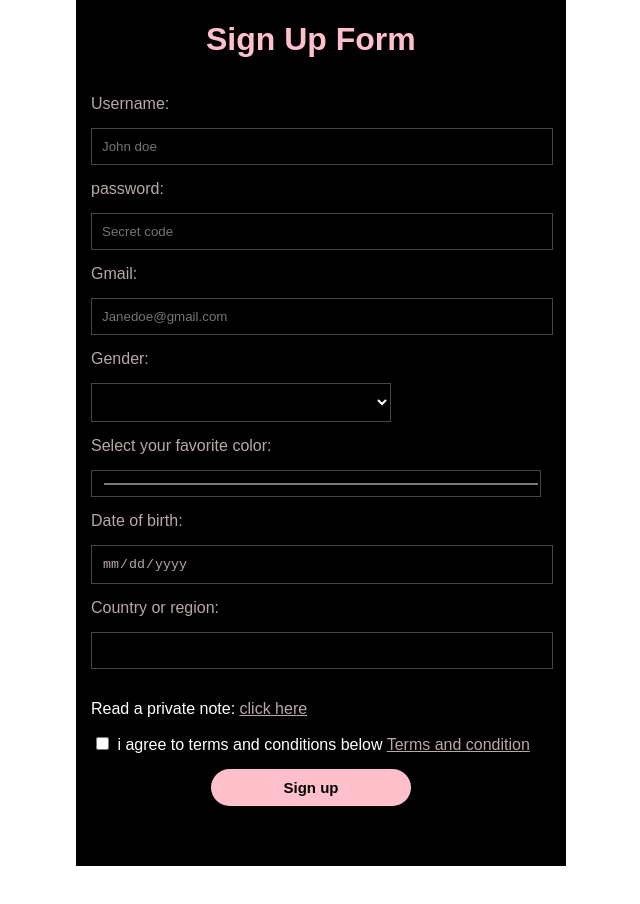
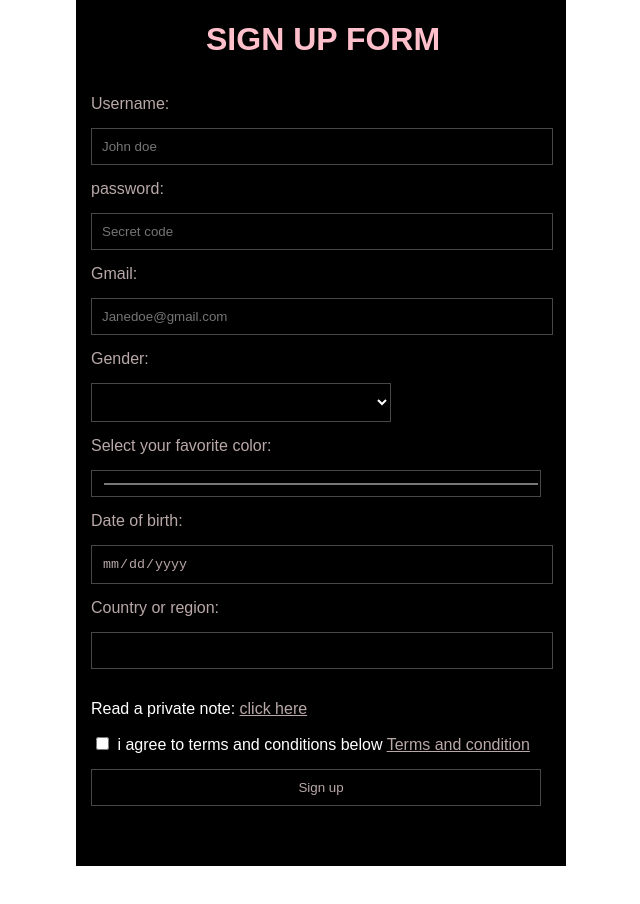
Before and after one commit to collinswebdev/signup-, a plain HTML site: page index.html in a window 1280 px wide. Shown: the top 904 px of the page, without its empty margins (319-959 px from the left). Drawn offline with Linux system fonts and the light colour scheme.

Commit message:
Refactor signup form layout and button type
Updated the signup form structure and styling.

```diff
--- a/index.html
+++ b/index.html
@@ -6,9 +6,12 @@
     <title>My Signup Form</title>
     <link rel="stylesheet" href="style.css" />
   </head>
-  <body id="body">
-    <form action="">
-      <h1 class="h1-text">Sign Up Form</h1>
+
+  <body>
+    <div id="body">
+      <form action="form" id="signupForm ">
+        <div class="twodiv"><h1 class="signupformh1">SIGN UP FORM</h1></div>
+
         <label for="username">Username:</label>
         <input type="text" placeholder="John doe" id="username" />
         <label for="password">password:</label>
@@ -16,7 +19,7 @@
         <label for="gmail">Gmail:</label>
         <input type="email" placeholder="Janedoe@gmail.com" id="gmail" />
         <label for="gender">Gender:</label>
-      <select required>
+        <select id="gender" required>
           <option value="" selected disabled class="default"></option>
           <option value="male" id="maleoption">Male</option>
           <option value="female" id="femaleoption">female</option>
@@ -29,7 +32,7 @@
         <label for="country">Country or region:</label>
         <input type="text" placeholder="" id="country" />
         <div>
-        <p class=" p">
+          <p class="p">
             Read a private note: <a href="#" target="_blank">click here</a>
           </p>
           <br />
@@ -41,14 +44,18 @@
             </label>
           </div>
         </div>
+        <div class="submit-btn-div twodiv">
           <input
             onclick="signUp()"
-        type="submit"
+            type="button"
             value="Sign up"
-        class="submit-btn"
+            class="signup-btn"
             id="signup"
           />
+        </div>
       </form>
+    </div>
+
     <script src="script.js"></script>
   </body>
 </html>
```
Lines whose indentation alone changed are shown as unchanged.
